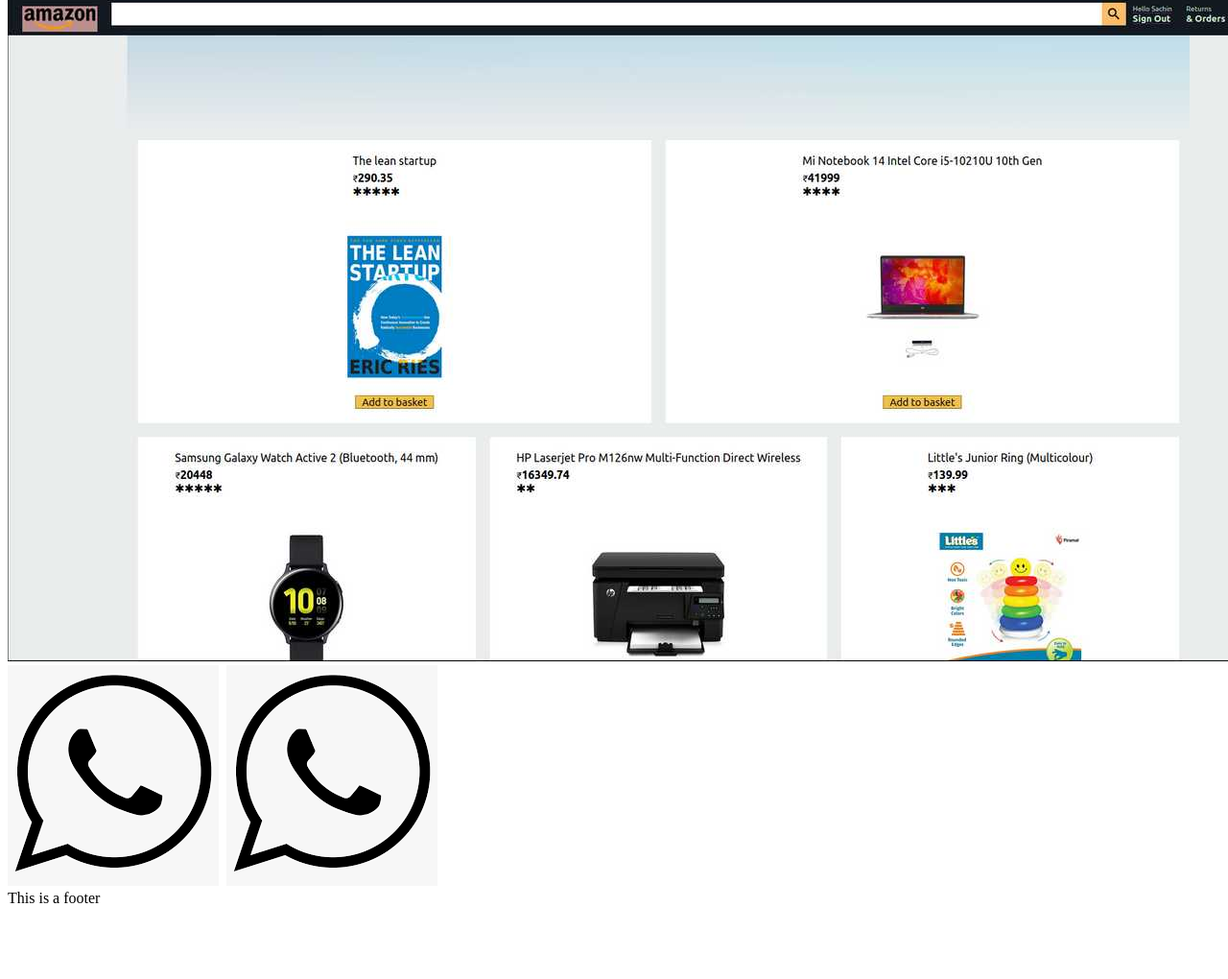
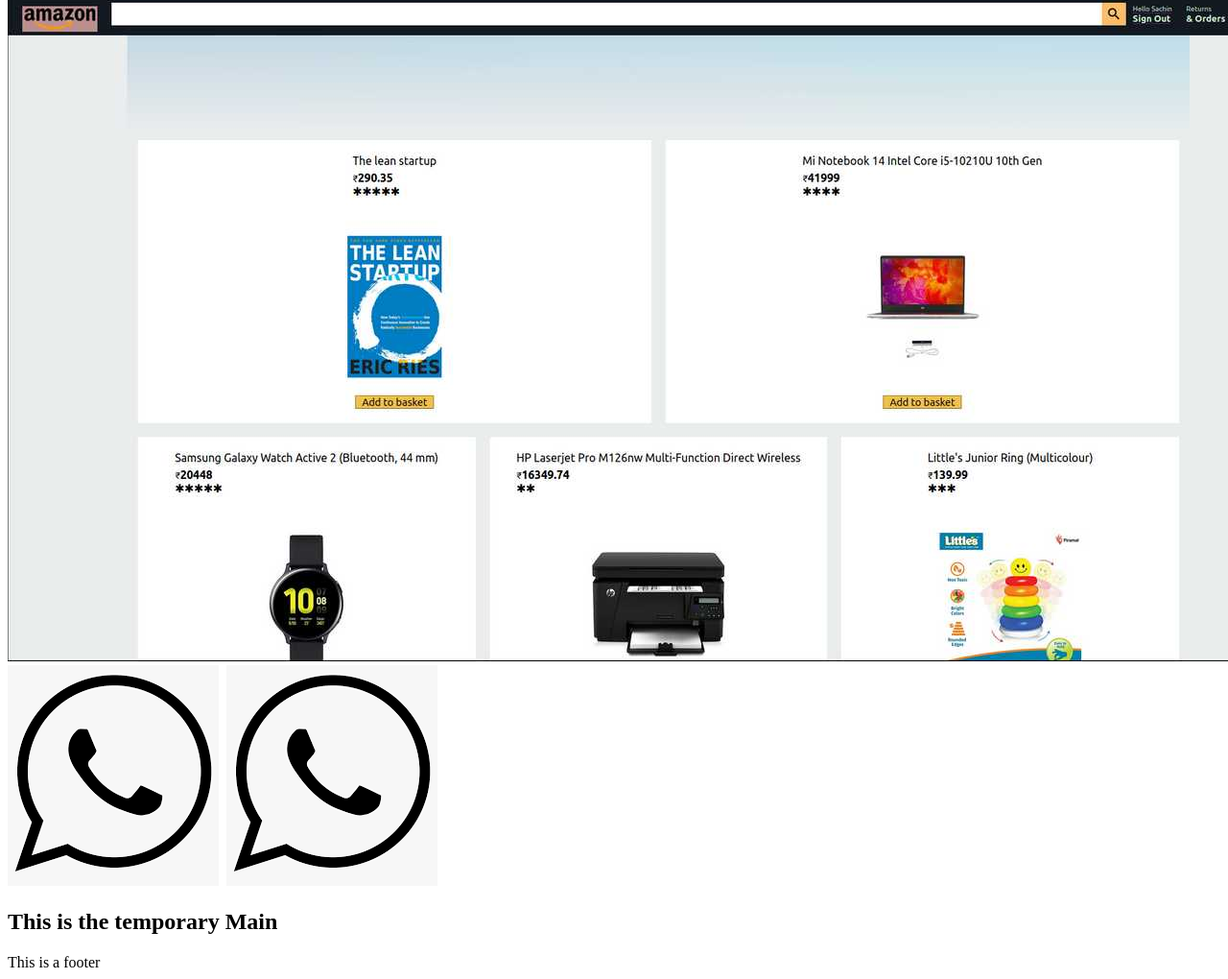
Before and after one commit to andreyscott/banner, a plain HTML site: page index.html in a window 1280 px wide. Shown: the part 8980-10000 px from the top of the page at 96% size. Before the commit the page ends 9933 px from the top, so only its background shows below. Drawn offline with Linux system fonts and the light colour scheme.

Commit message:
working on there ere

```diff
--- a/index.html
+++ b/index.html
@@ -31,6 +31,10 @@
         <img src="img/image 3.svg" alt="" >
         <img src="img/p7.png" alt="" >
         <img src="img/logo.svg" alt="" >
+        <main>
+            <h1>This is the temporary Main</h1>
+
+        </main>
 
 
         <!-- create an img tag -->
```
